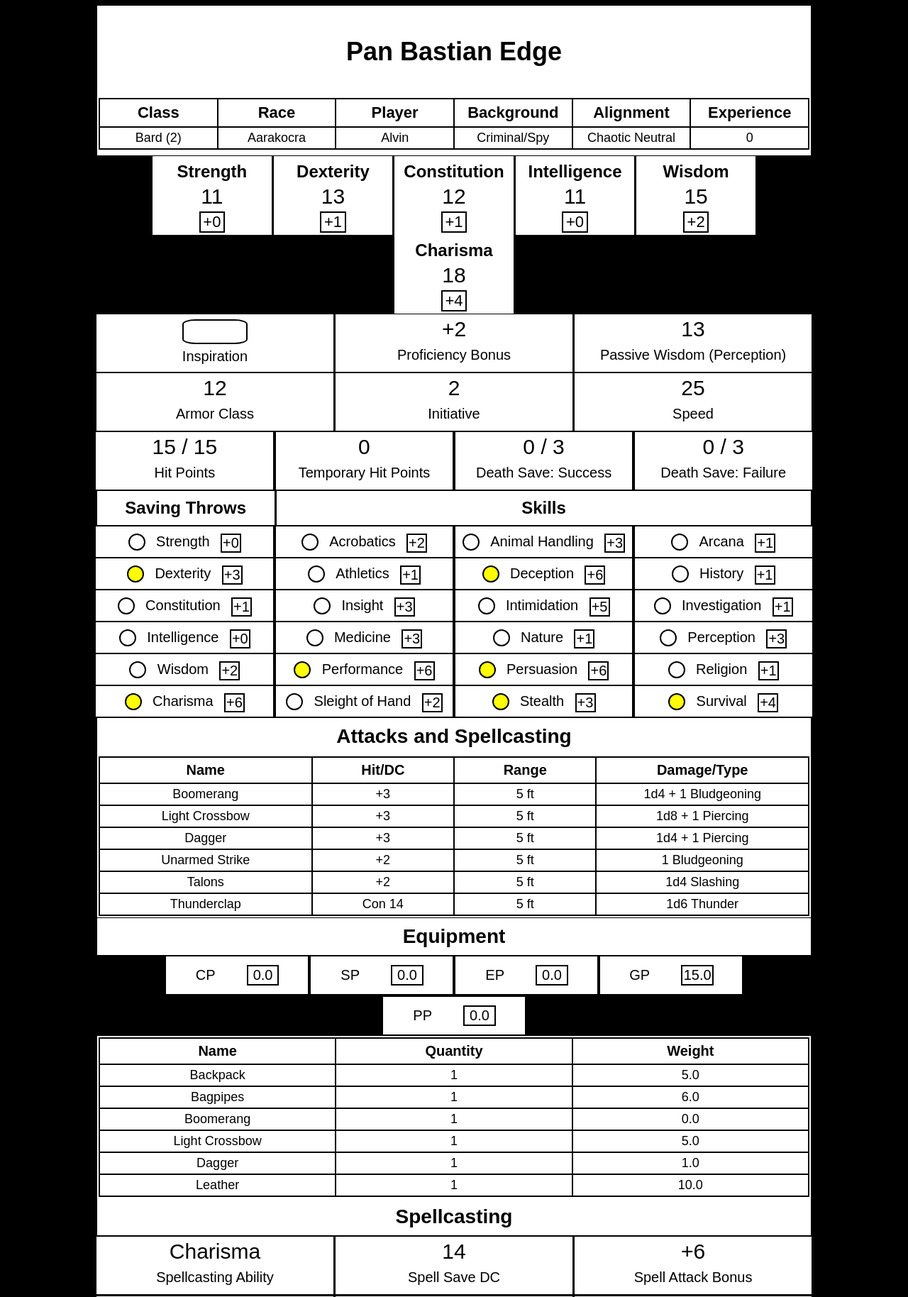
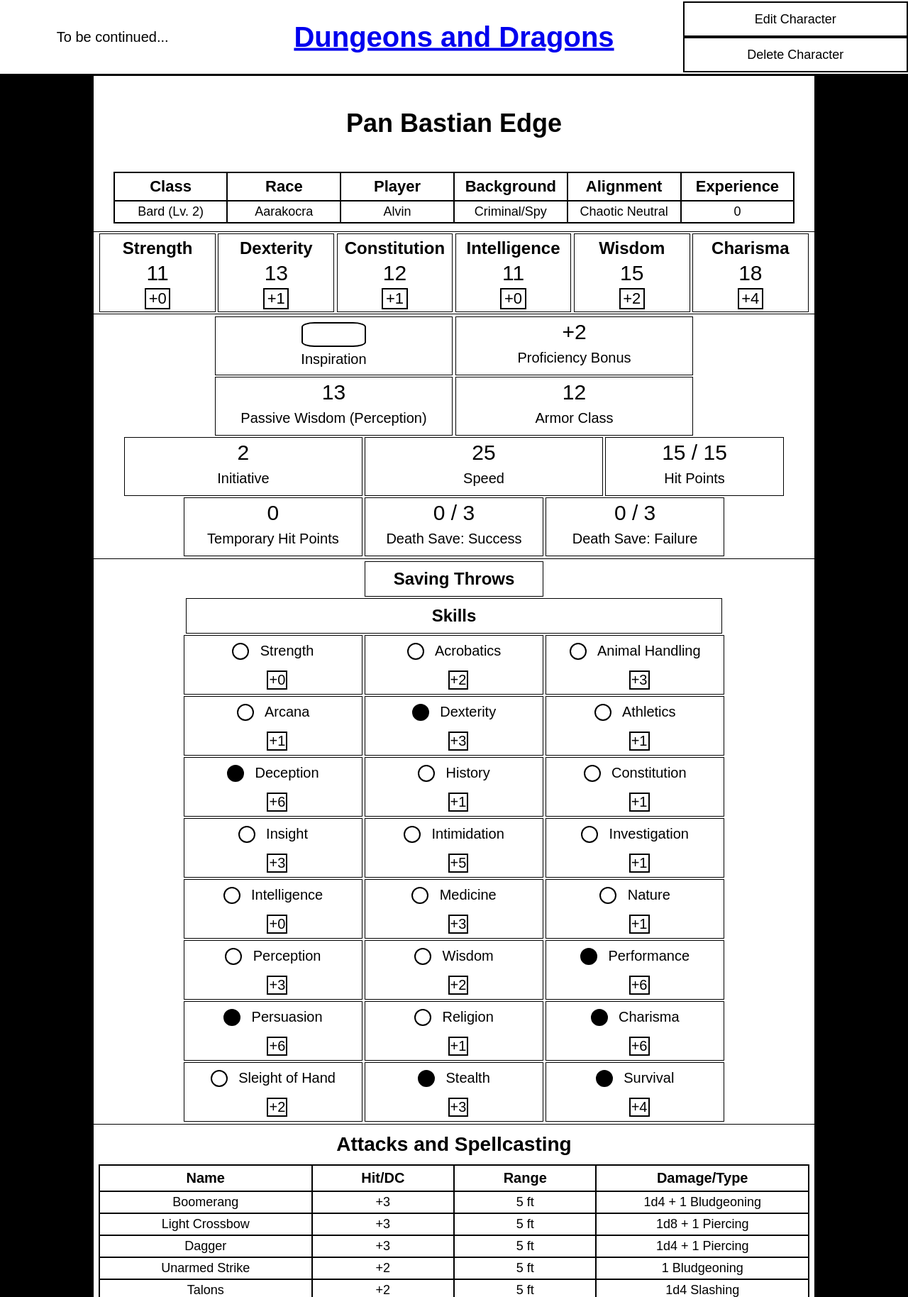
Before and after one commit to TheAXPerience/DnDcharactersheet, a Django app: page /character/1/ in a window 1280 px wide. Shown: the top 1828 px of the page at 71% size. Run offline with Django 3.2, Linux system fonts and the light colour scheme; data comes from the database, SQL or seed files in the repository.

Commit message:
adding top bar

```diff
--- a/dndcharacter/characterpage/static/characterpage/style.css
+++ b/dndcharacter/characterpage/static/characterpage/style.css
@@ -6,19 +6,14 @@ body {
 }
 
 body div {
+  background-color: white;
   width: 80%;
-  margin: 0px auto;
-  padding: 12px 2px;
+  margin: 1px auto;
+  padding: 2px 2px;
   text-align: center;
 }
 
-#header{
-  margin: 0px auto;
-  padding: 0px;
-}
-
 .header-box {
-  width: 99.45%;
   background-color: white;
   margin: 0px auto;
   padding: 20px 0px;
@@ -30,10 +25,7 @@ body div {
 }
 
 #basics {
-  background-color: white;
-  width: 99.45%;
-  margin: 0px auto;
-  padding: 0px;
+  width: 95%;
   padding-bottom: 8px;
   vertical-align: center;
 }
@@ -42,7 +34,7 @@ body div {
   background-color: black;
   margin: 0px auto;
   padding: 0px;
-  width: 99.65%;
+  width: 100%;
 }
 
 #header table thead tr th {
@@ -59,17 +51,14 @@ body div {
   font-size: 18px;
 }
 
-#stats {
-  background-color: black;
-  padding: 0px;
-  margin: 1px auto;
-}
-
 .stat {
   background-color: white;
-  width: 16.14%;
+  width: 16%;
   margin: 0px;
-  padding: 4px 2px 2px 2px;
+  padding: 2px 0px;
+  border-color: black;
+  border-style: solid;
+  border-width: 1px;
   display: inline-block;
 }
 
@@ -98,23 +87,19 @@ body div {
   width: 20%;
   margin: 0px;
   display: inline-block;
+  border-color: black;
+  border-style: solid;
+  border-width: 1px;
 }
 
-#indies {
-  background-color: black;
-  padding: 0px;
-  margin: 0px auto;
-}
-
-#indies .box {
+#charstate .box {
   background-color: white;
-  width: 33%;
-  margin: 0px;
+  margin: 1px 0px;
   padding: 4px 0px;
   vertical-align: middle;
 }
 
-#indies .in-box-p {
+#charstate .in-box-p {
   font-size: 20px;
   margin: 8px 0px;
 }
@@ -133,70 +118,7 @@ body div {
   border-color: black;
   border-radius: 20%;
   margin: 3px auto 0px auto;
-}
-
-.filled-in {
-  width: 25%;
-  height: 7px;
-  background-color: yellow;
-  border: 2px;
-  border-style: solid;
-  border-color: black;
-  border-radius: 20%;
-  margin: 0px auto;
-}
-
-#charstate {
-  background-color: black;
-  padding: 0px;
-}
-
-.three .box{
-  background-color: white;
-  width: 33%;
-  margin: 0px;
-  margin-top: 2px;
-  margin-bottom: 1px;
-  padding: 4px 0px;
-}
-
-.four .box {
-  background-color: white;
-  width: 24.7%;
-  margin: 0px;
-  margin-top: 1px;
-  padding: 4px 0px;
-}
-
-.in-box-p {
-  font-size: 20px;
-  margin: 8px 0px;
-}
-
-.st {
-  background-color: white;
-  margin: 1px 0px;
-  padding: 2px 0px;
-  width: 24.7%;
-  display: inline-block;
-}
-
-.super_st {
-  background-color: white;
-  margin: 1px 0px;
-  padding: 2px 0px;
-  width: 74.5%;
-  display: inline-block;
-}
-
-.st h1 {
-  font-size : 24px;
-  margin: 8px;
-}
-
-.super_st h1 {
-  font-size: 24px;
-  margin: 8px;
+  padding: 12px 2px;
 }
 
 .circle {
@@ -215,25 +137,59 @@ body div {
   vertical-align: middle;
 }
 
-.circle-filled {
-  font-size: 0px;
-  margin: 4px auto;
-  margin-right: 12px;
-  padding: 0px;
-  height: 20px;
-  width: 20px;
-  border: 2px;
-  background-color: yellow;
+.fill {
+  background-color: black;
+}
+
+.three .box{
+  background-color: white;
+  width: 33%;
+  margin: 1px 0px;
+  padding: 4px 0px;
+}
+
+.four .box {
+  background-color: white;
+  width: 24.7%;
+  margin: 1px 0px;
+  padding: 4px 0px;
+}
+
+.in-box-p {
+  font-size: 20px;
+  margin: 8px 0px;
+}
+
+.st {
+  background-color: white;
+  margin: 1px 0px;
+  padding: 2px 0px;
+  width: 24.7%;
+  display: inline-block;
   border-color: black;
   border-style: solid;
-  border-radius: 50%;
-  display: inline-block;
-  vertical-align: middle;
+  border-width: 1px;
 }
 
-#savingthrows {
-  margin: 1px auto;
-  padding: 0px;
+.super_st {
+  background-color: white;
+  margin: 1px 0px;
+  padding: 2px 0px;
+  width: 74.6%;
+  display: inline-block;
+  border-color: black;
+  border-style: solid;
+  border-width: 1px;
+}
+
+.st h1 {
+  font-size : 24px;
+  margin: 8px;
+}
+
+.super_st h1 {
+  font-size: 24px;
+  margin: 8px;
 }
 
 .st p {
@@ -247,13 +203,6 @@ body div {
   margin-left: 12px;
   margin-bottom: 4px;
   width: 10%;
-  display: inline-block;
-  vertical-align: middle;
-}
-
-#attacks {
-  margin: 1px auto;
-  padding: 0px;
 }
 
 .super-box {
@@ -303,12 +252,6 @@ body div {
   width: 40%;
 }
 
-#equipment {
-  margin: 0px auto;
-  margin-top: 1px;
-  padding: 0px;
-}
-
 #equipment .box {
   padding: 0px;
   margin: 2px auto;
@@ -325,8 +268,11 @@ body div {
 .cash {
   background-color: white;
   margin: 2px auto;
-  width: 19.45%;
+  width: 19.4%;
   display: inline-block;
+  border-color: black;
+  border-style: solid;
+  border-width: 1px;
 }
 
 .cash p {
--- /dev/null
+++ b/dndcharacter/characterpage/static/characterpage/top.css
@@ -0,0 +1,71 @@
+body {
+  padding-top: 98px;
+}
+
+.top {
+  position: absolute;
+  top: 0;
+  left: 0;
+  width: 100%;
+  margin: 0px;
+  padding: 2px 0px;
+  display: flex;
+  flex-wrap: wrap;
+  background-color: white;
+}
+
+.user {
+  width: 24.8%;
+  height: 100px;
+  font-size: 20px;
+  margin: 0px;
+  margin-right: auto;
+  padding: 0px;
+  display: flex;
+  align-items: center;
+  justify-content: center;
+  background-color: transparent;
+}
+
+.logo {
+  width: 50%;
+  height: 100px;
+  text-align: center;
+  margin: 0px auto;
+  padding: 0px;
+  background-color: transparent;
+}
+
+.logo h1{
+  position: absolute;
+  top: 50%;
+  left: 50%;
+  transform: translate(-50%, -50%);
+  font-size: 40px;
+  margin: 0px;
+  padding: 0px;
+}
+
+.edits {
+  right: 0;
+  width: 24.8%;
+  height: 100px;
+  margin: 0px;
+  margin-left: auto;
+  padding: 0px;
+  display: flex;
+  flex-direction: column;
+  background-color: transparent;
+}
+
+.edits button {
+  margin: 0px;
+  height: 50%;
+  font-size: 18px;
+  background-color: transparent;
+  border: 2px solid black;
+}
+
+.edits button:hover {
+  background-color: lightgray;
+}
--- a/dndcharacter/characterpage/templates/characterpage/character.html
+++ b/dndcharacter/characterpage/templates/characterpage/character.html
@@ -5,9 +5,22 @@
   <head>
     <meta charset="utf-8">
     <link rel="stylesheet" type="text/css" href="{% static 'characterpage/style.css' %}">
+    <link rel="stylesheet" type="text/css" href="{% static 'characterpage/top.css' %}">
     <title>Character Example</title>
   </head>
   <body>
+    <div class="top">
+      <div class="user">
+        To be continued...
+      </div>
+      <div class="logo">
+        <h1><a href="/">Dungeons and Dragons</a></h1>
+      </div>
+      <div class="edits">
+        <button onclick="location.href='/edit/{{character.id}}'" type="button" name="edit">Edit Character</button>
+        <button onclick="location.href='/edit/'" type="button" name="delete">Delete Character</button>
+      </div>
+    </div>
     <div id="header">
       <div class="header-box">
         <h1>{{ character.name }}</h1>
@@ -26,7 +39,7 @@
           </thead>
           <tbody>
             <tr>
-              <td>{{ character.char_class }} ({{ character.level }})</td>
+              <td>{{ character.char_class }} (Lv. {{ character.level }})</td>
               <td>{{ character.race }}</td>
               <td>{{ character.creator }}</td>
               <td>{{ character.bg }}</td>
@@ -46,9 +59,10 @@
         </div>
       {% endfor %}
     </div>
-    <div id="indies">
+    <div id="charstate">
+      <span class="three">
         <div id="inspiration" class="box">
-        <div class={% if character.inspiration %}"filled-in"{% else %}"fill-in"{% endif %}></div>
+          <div class={% if character.inspiration %}"fill-in fill"{% else %}"fill-in"{% endif %}></div>
           <p>Inspiration</p>
         </div>
         <div class="box">
@@ -59,8 +73,7 @@
           <p class="main">{{ character.pass_wsd }}</p>
           <p class="in-box-p">Passive Wisdom (Perception)</p>
         </div>
-    </div>
-    <div id="charstate">
+      </span>
       <span class="three">
         <div class="box">
           <p class="main">{{ character.ac }}</p>
@@ -103,8 +116,8 @@
       </div>
       {% for s in character.getStSkills %}
         <div class="st">
-          <div class={% if s.prf %}"circle-filled"{% else %}"circle"{% endif %}></div>
-          <p>{{ s.name }}</p>
+          <div class={% if s.prf %}"circle fill"{% else %}"circle"{% endif %}></div>
+          <p>{{ s.name }}</p><br/>
           <p class="plus">{% if s.bonus >= 0 %}+{% endif %}{{ s.bonus }}</p>
         </div>
       {% endfor %}
@@ -213,7 +226,7 @@
           <tbody>
             {% for s in spls %}
               <tr>
-                <td><div class={% if s.prepared %}"circle-filled"{% else %}"circle"{% endif %}></div></td>
+                <td><div class={% if s.prepared %}"circle fill"{% else %}"circle"{% endif %}></div></td>
                 <td>{{ s.name }}</td>
                 <td>{{ s.level }}</td>
               </tr>
--- a/style.css
+++ b/style.css
@@ -9,7 +9,7 @@ body div {
   background-color: white;
   width: 80%;
   margin: 1px auto;
-  padding: 12px 2px;
+  padding: 2px 2px;
   text-align: center;
 }
 
```
Also changed, not shown: other parts of dndcharacter/characterpage/static/characterpage/style.css (+47 -10 lines), dndcharacter/characterpage/static/characterpage/index.css (+1 -8 lines), dndcharacter/characterpage/templates/characterpage/index.html (+12 -3 lines). Lines whose indentation alone changed are shown as unchanged.
